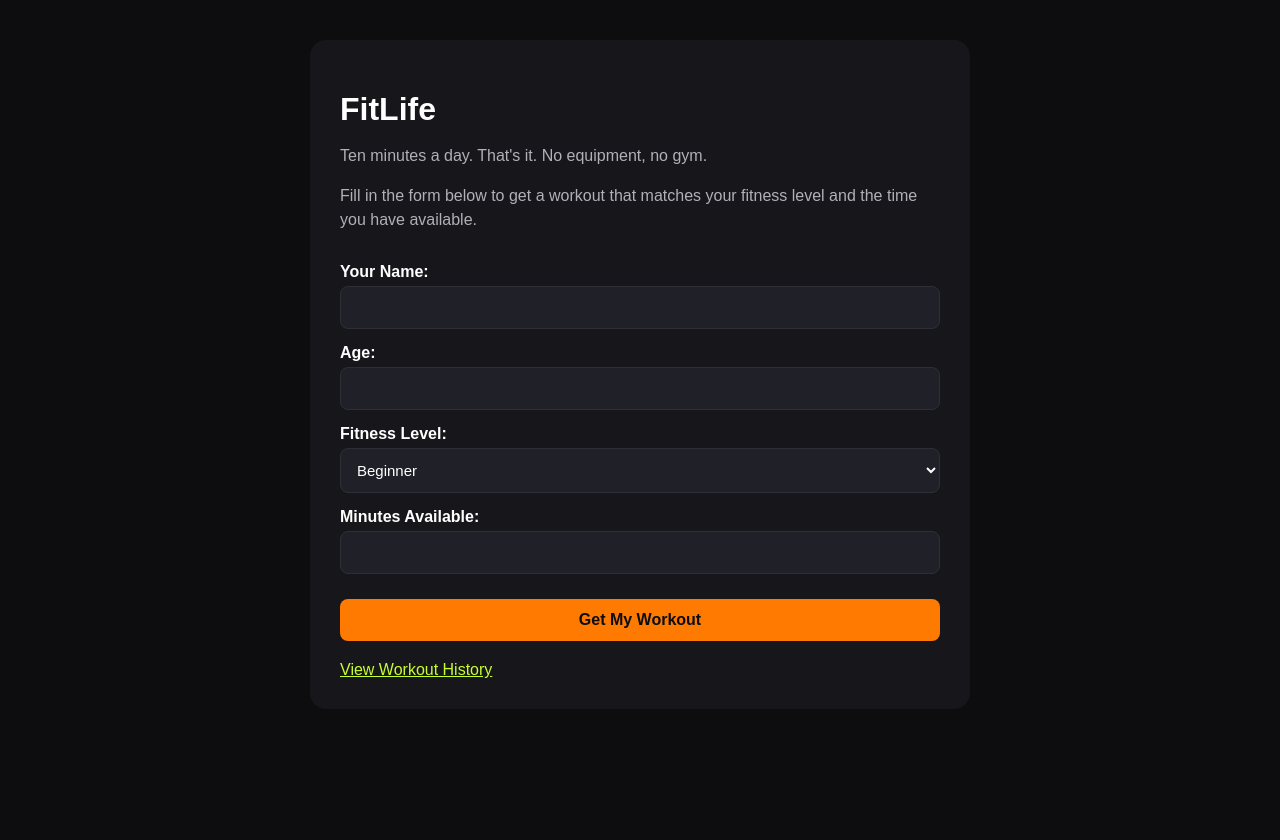
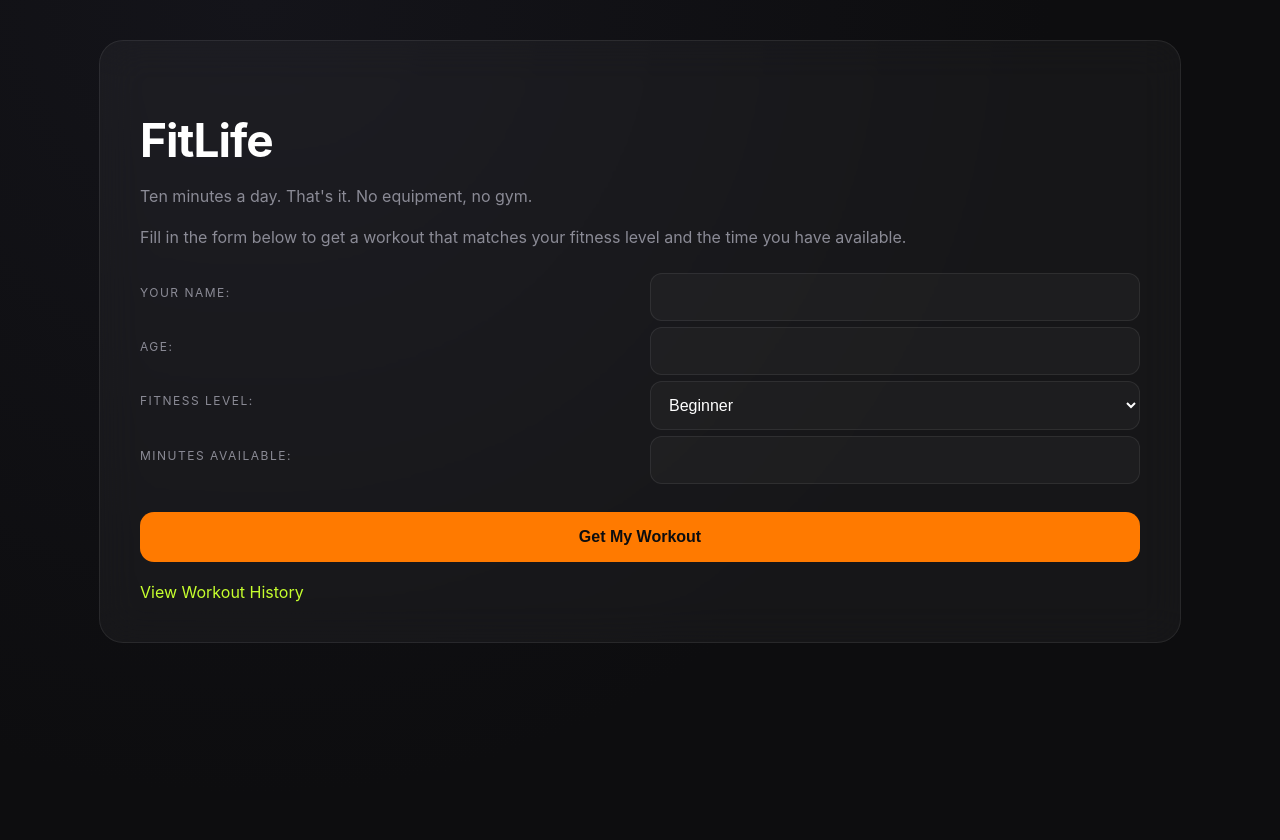
Before and after one commit to 26sanar/fitlife, a Flask app: page / in a window 1280 px wide. Before the commit the page ends 678 px from the top, so only its background shows below. Run offline with Flask 3, Linux system fonts and the light colour scheme.

Commit message:
Applied FitLife design system with glass design, animations and screen layout

```diff
--- a/static/style.css
+++ b/static/style.css
@@ -1,114 +1,232 @@
-body {
-    font-family: Arial, sans-serif;
-    background-color: #0d0d0f;
-    color: #ffffff;
+/* ===== DESIGN TOKENS ===== */
+:root {
+    --bg: #0d0d0f;
+    --surface: rgba(255, 255, 255, 0.04);
+    --border: rgba(255, 255, 255, 0.08);
+    --volt: #c6ff2e;
+    --teal: #2ee6a8;
+    --orange: #ff7a00;
+    --text: #ffffff;
+    --muted: #8b8b96;
 }
 
+body {
+    font-family: -apple-system, "Segoe UI", Arial, sans-serif;
+    background: radial-gradient(circle at 20% 0%, #14141a 0%, var(--bg) 60%);
+    color: var(--text);
+    margin: 0;
+    min-height: 100vh;
+}
+
+/* ===== ANIMATION ===== */
+@keyframes fadeUp {
+    from { opacity: 0; transform: translateY(20px); }
+    to   { opacity: 1; transform: translateY(0); }
+}
+
+/* ===== GLASS CARD ===== */
 .container {
-    width: 600px;
+    width: 90%;
+    max-width: 600px;
     margin: 40px auto;
-    background-color: #17171b;
-    padding: 30px;
-    border-radius: 16px;
+    background: var(--surface);
+    backdrop-filter: blur(20px);
+    border: 1px solid var(--border);
+    padding: 32px;
+    border-radius: 24px;
+    animation: fadeUp 0.6s ease;
+}
+
+.screen-label {
+    font-size: 13px;
+    letter-spacing: 3px;
+    text-transform: uppercase;
+    color: var(--muted);
+    margin-bottom: 12px;
+    font-weight: 700;
 }
 
 h1 {
-    color: #ffffff;
-    margin-bottom: 5px;
+    font-size: 36px;
+    letter-spacing: -1px;
+    margin-bottom: 4px;
 }
 
 h2 {
-    color: #c6ff2e;
+    background: linear-gradient(135deg, var(--teal), var(--volt));
+    -webkit-background-clip: text;
+    -webkit-text-fill-color: transparent;
     margin-top: 0;
+    font-size: 28px;
 }
 
+h3, h4 { color: var(--text); }
+
 p {
-    color: #b0b0b8;
-    line-height: 1.5;
+    color: var(--muted);
+    line-height: 1.6;
 }
 
+/* ===== FORM ===== */
 form {
     display: flex;
     flex-direction: column;
 }
 
 label {
-    margin-top: 15px;
-    font-weight: bold;
-    color: #ffffff;
+    margin-top: 18px;
+    font-size: 12px;
+    letter-spacing: 1.5px;
+    text-transform: uppercase;
+    color: var(--muted);
 }
 
-input, select, button {
-    padding: 12px;
-    margin-top: 5px;
-    border-radius: 8px;
-    border: 1px solid #2e2e36;
-    background-color: #202028;
-    color: #ffffff;
-    font-size: 15px;
+input, select {
+    padding: 14px;
+    margin-top: 6px;
+    border-radius: 12px;
+    border: 1px solid var(--border);
+    background: rgba(255, 255, 255, 0.03);
+    color: var(--text);
+    font-size: 16px;
+    transition: border-color 0.25s, box-shadow 0.25s;
+}
+
+input:focus, select:focus {
+    outline: none;
+    border-color: var(--volt);
+    box-shadow: 0 0 0 4px rgba(198, 255, 46, 0.12);
 }
 
 button {
-    margin-top: 25px;
-    background-color: #ff7a00;
+    margin-top: 28px;
+    padding: 16px;
+    background: var(--orange);
     color: #0d0d0f;
     border: none;
-    font-weight: bold;
+    border-radius: 14px;
+    font-weight: 700;
     font-size: 16px;
     cursor: pointer;
+    transition: transform 0.2s, box-shadow 0.2s;
 }
 
 button:hover {
-    background-color: #ff9433;
+    transform: translateY(-2px);
+    box-shadow: 0 8px 24px rgba(255, 122, 0, 0.35);
 }
 
 a {
     display: inline-block;
     margin-top: 20px;
-    color: #c6ff2e;
+    color: var(--volt);
+    text-decoration: none;
 }
 
+a:hover { text-decoration: underline; }
+
+/* ===== STREAK RING ===== */
 .streak {
     text-align: center;
-    border: 6px solid #c6ff2e;
+    width: 170px;
+    height: 170px;
+    margin: 30px auto;
     border-radius: 50%;
-    width: 150px;
-    height: 150px;
-    margin: 25px auto;
-    padding-top: 30px;
+    border: 8px solid transparent;
+    background:
+        linear-gradient(var(--bg), var(--bg)) padding-box,
+        linear-gradient(135deg, var(--teal), var(--volt)) border-box;
+    box-shadow: 0 0 40px rgba(198, 255, 46, 0.25);
+    padding-top: 40px;
     box-sizing: border-box;
+    animation: fadeUp 0.8s ease;
 }
 
 .streak-number {
     display: block;
-    font-size: 48px;
-    font-weight: bold;
-    color: #ffffff;
+    font-size: 56px;
+    font-weight: 800;
+    line-height: 1;
 }
 
 .streak-label {
     display: block;
-    color: #b0b0b8;
-    font-size: 14px;
+    color: var(--muted);
+    font-size: 13px;
+    letter-spacing: 1px;
+    margin-top: 8px;
 }
 
+/* ===== WORKOUT CARD ===== */
 .workout-card {
-    background-color: #202028;
-    border-radius: 12px;
-    padding: 20px;
-    margin-top: 20px;
+    background: var(--surface);
+    border: 1px solid var(--border);
+    border-radius: 20px;
+    padding: 24px;
+    margin-top: 24px;
 }
 
 .workout-card ul {
     list-style: none;
     padding-left: 0;
-    color: #b0b0b8;
+    color: var(--muted);
 }
 
 .workout-card li {
-    padding: 6px 0;
+    padding: 8px 0;
+    border-bottom: 1px solid var(--border);
 }
 
+/* ===== EXERCISES ===== */
+.exercise {
+    background: var(--surface);
+    border: 1px solid var(--border);
+    border-radius: 16px;
+    padding: 18px;
+    margin-top: 16px;
+    animation: fadeUp 0.5s ease backwards;
+    transition: border-color 0.25s, transform 0.25s;
+}
+
+.exercise:hover {
+    border-color: rgba(198, 255, 46, 0.3);
+    transform: translateY(-3px);
+}
+
+.exercise:nth-child(1) { animation-delay: 0.05s; }
+.exercise:nth-child(2) { animation-delay: 0.15s; }
+.exercise:nth-child(3) { animation-delay: 0.25s; }
+.exercise:nth-child(4) { animation-delay: 0.35s; }
+
+.exercise img {
+    width: 100%;
+    max-width: 320px;
+    display: block;
+    margin: 0 auto;
+    border-radius: 12px;
+    background-color: #ffffff;
+}
+
+.exercise h4 {
+    text-transform: capitalize;
+    font-size: 17px;
+    margin: 12px 0 8px;
+}
+
+.exercise ol {
+    color: var(--muted);
+    line-height: 1.7;
+    font-size: 14px;
+    padding-left: 18px;
+}
+
+.attribution {
+    font-size: 12px;
+    color: var(--muted);
+    margin-top: 24px;
+}
+
+/* ===== HISTORY TABLE ===== */
 table {
     width: 100%;
     border-collapse: collapse;
@@ -116,40 +234,43 @@ table {
 }
 
 th {
-    background-color: #ff7a00;
+    background: var(--orange);
     color: #0d0d0f;
+    font-size: 12px;
+    letter-spacing: 1px;
+    text-transform: uppercase;
 }
 
 th, td {
-    border: 1px solid #2e2e36;
-    padding: 10px;
+    border: 1px solid var(--border);
+    padding: 12px;
     text-align: left;
-    color: #ffffff;
+    color: var(--text);
 }
 
-h3, h4 {
-    color: #ffffff;
+tr:hover td { background: rgba(255, 255, 255, 0.03); }
+
+/* ===== DESKTOP AND LAPTOP ===== */
+@media (min-width: 900px) {
+
+    .container {
+        max-width: 1000px;
+        padding: 40px;
     }
 
-.exercise {
-    background-color: #17171b;
-    border-radius: 10px;
-    padding: 15px;
-    margin-top: 15px;
+    h1 { font-size: 46px; }
+
+    .exercise-grid {
+        display: grid;
+        grid-template-columns: 1fr 1fr;
+        gap: 20px;
     }
 
-.exercise img {
-    width: 100%;
-    max-width: 320px;
-    display: block;
-    margin: 0 auto;
-    border-radius: 8px;
-    background-color: #ffffff;
-    image-rendering: auto;
+    form {
+        display: grid;
+        grid-template-columns: 1fr 1fr;
+        gap: 0 20px;
     }
 
-.exercise ol {
-    color: #b0b0b8;
-    line-height: 1.6;
-    padding-left: 20px;
+    button { grid-column: 1 / -1; }
 }
```
Lines whose indentation alone changed are shown as unchanged.
